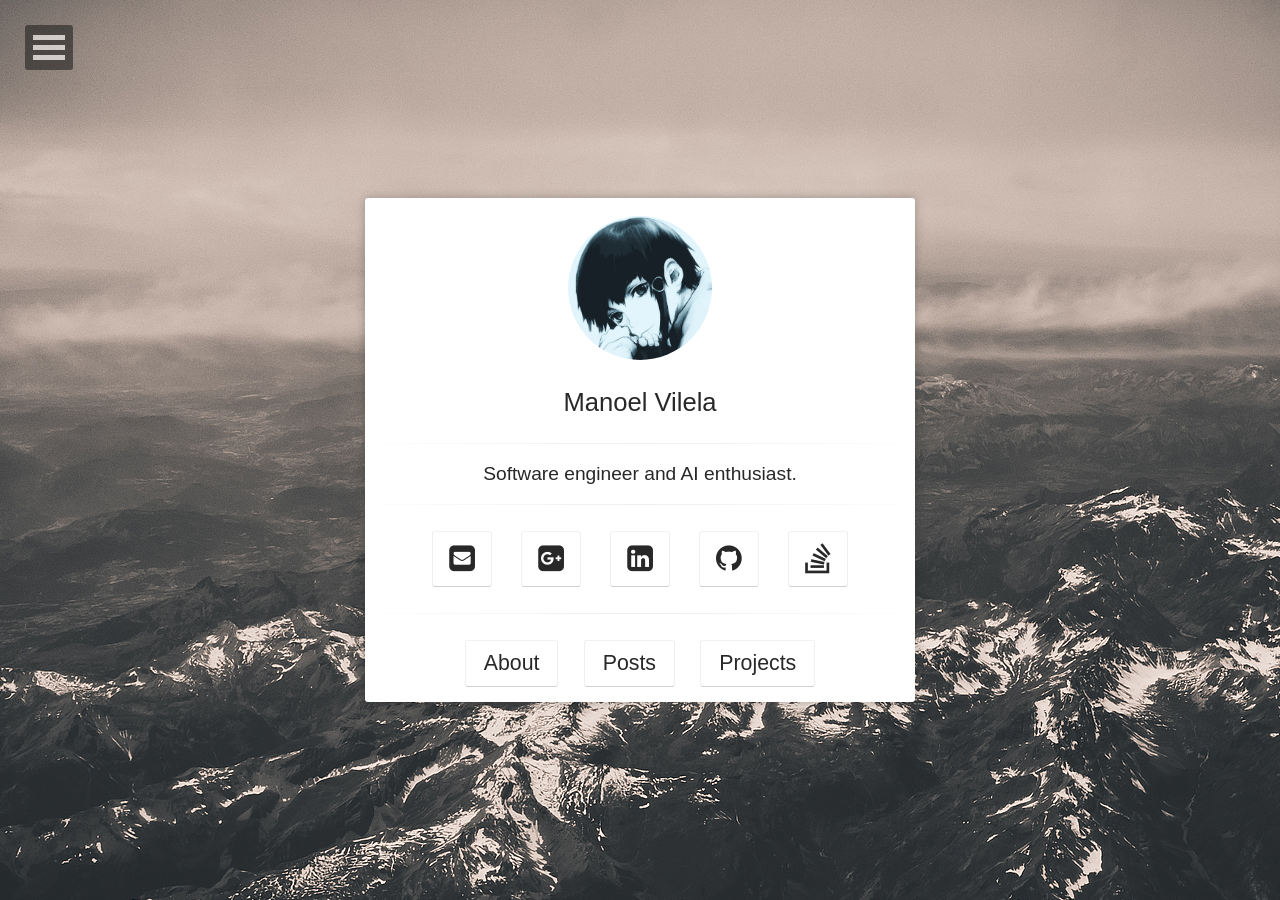
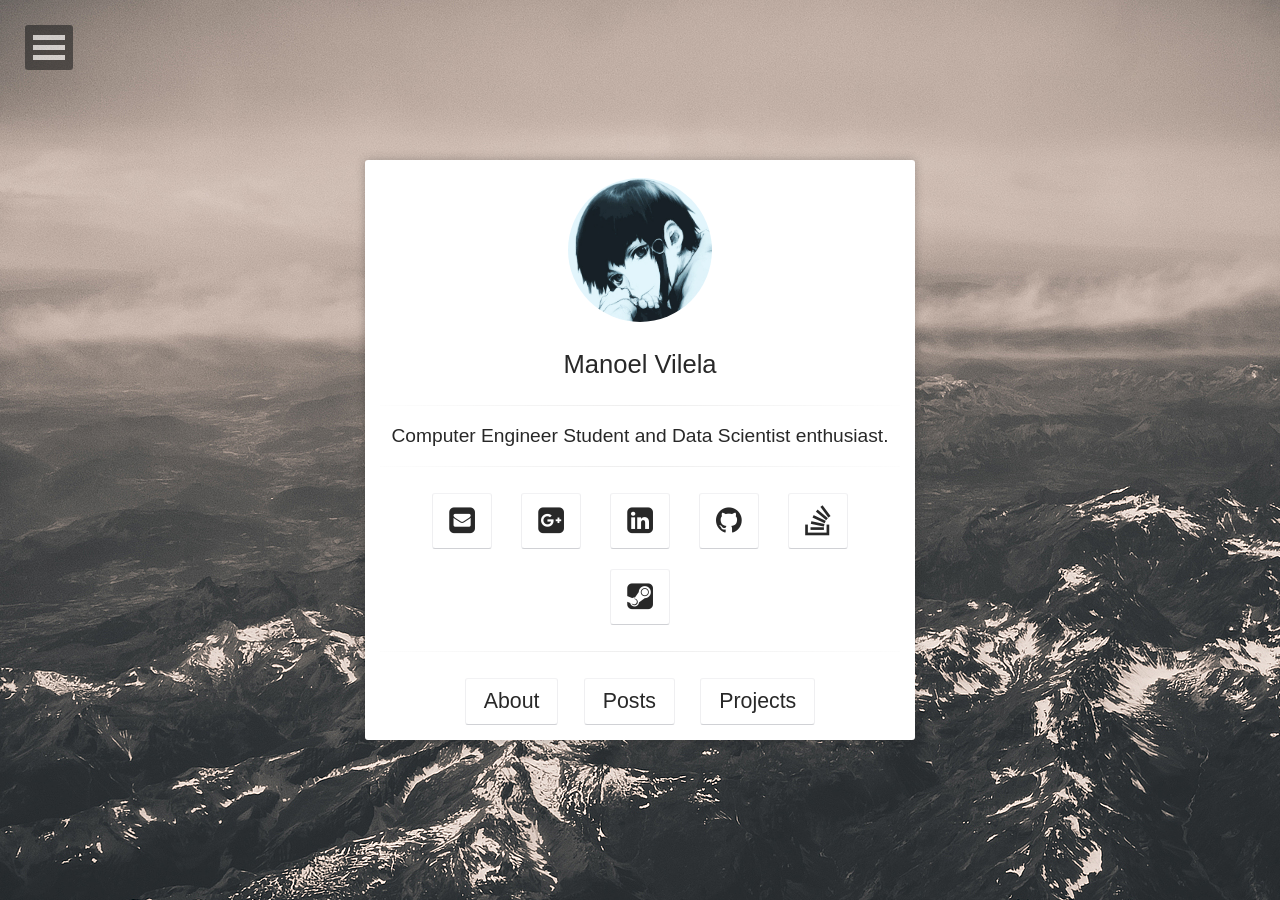
Before and after one commit to ryukinix/ryukinix.github.io, a Jekyll site: the page built from index.html, in a window 1280 px wide. Built offline with Jekyll 4.4.1, drawn with Linux system fonts in a browser that asks for light colours; some web fonts are replaced; comment, search, counter and statistics services are not loaded.

Commit message:
Update _config.yml

```diff
--- a/_config.yml
+++ b/_config.yml
@@ -1,6 +1,6 @@
 # Site
 title:              Manoel Vilela
-bio:                "Software engineer and AI enthusiast."
+bio:                "Computer Engineer Student and Data Scientist enthusiast."
 description:        "This is my site where I have my projects and blog."
 reading_time:       true
 words_per_minute:   100
@@ -48,7 +48,7 @@ linkedin:           lerax
 #tumblr:             username
 #pinterest:         username
 #foursquare:        username
-#steam:              username
+steam:              ryukinix
 #dribbble:          username
 #youtube:            username
 #soundcloud:        username
```
